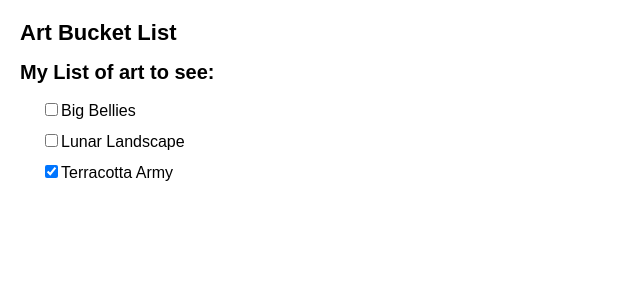
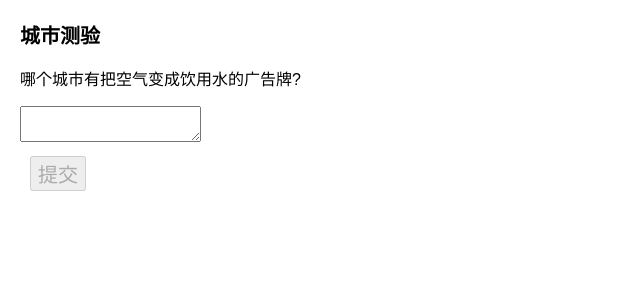
Before and after one commit to yaowen369/hello-react, a React (Create React App) app: page / in a window 1280 px wide. Shown: the top 300 px of the page, without its empty margins (0-640 px from the left). Built offline with nearby package versions, Linux system fonts and the light colour scheme.

Commit message:
状态管理 用State相应输入 https://www.reactjs.cn/learn/managing-state

```diff
--- a/src/index.js
+++ b/src/index.js
@@ -6,11 +6,12 @@ import reportWebVitals from './reportWebVitals';
 
 
 import BucketList from "./adding_interactivity/BucketList";
+import CityTestForm from "./managing_state/CityTestForm";
 
 const root = ReactDOM.createRoot(document.getElementById('root'));
 root.render(
     <React.StrictMode>
-        <BucketList />
+        <CityTestForm />
     </React.StrictMode>
 );
 
--- /dev/null
+++ b/src/managing_state/CityTestForm.js
@@ -0,0 +1,72 @@
+import './styles.css'
+import {useState} from "react";
+
+export default function CityTestForm() {
+    const [answer, setAnswer] = useState('');
+    const [error, setError] = useState(null);
+    const [status, setStatus] = useState('typing');
+
+    if (status ==='success') {
+        return <h1>答对了!</h1>
+    }
+
+    async function handleSubmit(e) {
+        e.preventDefault();
+        setStatus('submitting');
+        try {
+            await submitForm(answer);
+            setStatus('success');
+        } catch (err) {
+            setStatus('typing');
+            setError(err);
+        }
+    }
+
+    function handleTextareaChange(e) {
+        setAnswer(e.target.value);
+    }
+
+
+    return (
+        <>
+            <h2>城市测验</h2>
+            <p>
+                哪个城市有把空气变成饮用水的广告牌?
+            </p>
+            <form onSubmit={handleSubmit}>
+                <textarea
+                    value={answer}
+                    onChange={handleTextareaChange}
+                    disabled={status === 'submitting'}
+                />
+                <br/>
+                <button disabled={
+                    answer.length === 0 ||
+                    status === 'submitting'
+                }>
+                    提交
+                </button>
+                {error !== null &&
+                    <p className="Error">
+                        {error.message}
+                    </p>
+                }
+            </form>
+        </>
+    );
+}
+
+
+function submitForm(answer) {
+    // 模拟接口请求
+    return new Promise((resolve, reject) => {
+        setTimeout(() => {
+            let shouldError = answer.toLowerCase() !== "lima"
+            if (shouldError) {
+                reject(new Error('猜的不错，但答案不对，再试试看吧'));
+            } else {
+                resolve();
+            }
+        }, 1500);
+    });
+}
--- /dev/null
+++ b/src/managing_state/styles.css
@@ -0,0 +1,49 @@
+* {
+    box-sizing: border-box;
+}
+
+body {
+    font-family: sans-serif;
+    margin: 20px;
+    padding: 0;
+}
+
+h1 {
+    margin-top: 0;
+    font-size: 22px;
+}
+
+h2 {
+    margin-top: 0;
+    font-size: 20px;
+}
+
+h3 {
+    margin-top: 0;
+    font-size: 18px;
+}
+
+h4 {
+    margin-top: 0;
+    font-size: 16px;
+}
+
+h5 {
+    margin-top: 0;
+    font-size: 14px;
+}
+
+h6 {
+    margin-top: 0;
+    font-size: 12px;
+}
+
+code {
+    font-size: 1.2em;
+}
+
+ul {
+    padding-inline-start: 20px;
+}
+
+.Error { color: red; }
```
